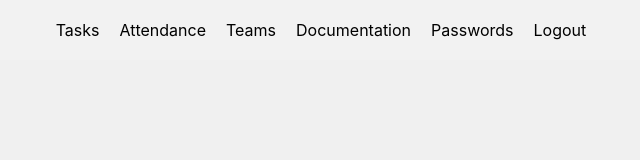
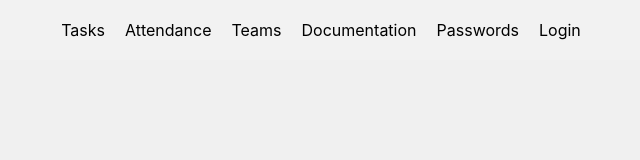
Before and after one commit to Fedekkc/OrganizeHub-v2.0, a React (Create React App) app in the folder front/: page / in a window 1280 px wide. Shown: the top 160 px of the page, without its empty margins (329-969 px from the left). Built offline with nearby package versions, Linux system fonts and the light colour scheme.

Commit message:
Refactor navbar component to handle authentication and organization state

```diff
--- a/front/src/components/navbar/navbar.jsx
+++ b/front/src/components/navbar/navbar.jsx
@@ -35,6 +35,7 @@ const Navbar = () => {
 
     const navigate = useNavigate();
     const { logout } = useAuth();
+    const { isAuthenticated } = useAuth();
     const handleLogout = () => {
         logout();
         navigate('/login');
@@ -63,9 +64,24 @@ const Navbar = () => {
                     <ItemText to="/passwords">Passwords</ItemText>
                 </Item>
 
+                {isAuthenticated
+                ?
+
                 <Item>
                     <ItemText to="/logout" onClick={handleLogout} >Logout</ItemText>
                 </Item>
+
+                : null
+                }
+
+                {!isAuthenticated &&
+
+                <Item>
+                    <ItemText to="/login">Login</ItemText>
+                </Item>
+
+                }
+
 
 
 
--- a/front/src/context/Context.jsx
+++ b/front/src/context/Context.jsx
@@ -7,6 +7,7 @@ export const AppContext = createContext();
 export const AppProvider = ({ children }) => {
     const [authToken, setAuthToken] = useState(null);
     const [isAuthenticated, setIsAuthenticated] = useState(false);
+    const [organization, setOrganization] = useState(false); // Estado para la organización
     const [events, setEvents] = useState([]); // Estado para los eventos
 
     // Verificar si el usuario ya está autenticado al cargar la aplicación
@@ -15,14 +16,24 @@ export const AppProvider = ({ children }) => {
         if (token) {
             setAuthToken(token);
             setIsAuthenticated(true);
+
         }
+
+
+
     }, []);
 
+
+
     // Función para iniciar sesión
-    const login = (token) => {
-        localStorage.setItem('authToken', token);
-        setAuthToken(token);
+    const login = (user) => {
+        localStorage.setItem('authToken', user.token);
+        setAuthToken(user.token);
         setIsAuthenticated(true);
+        if (user.organization) {
+            setOrganization(user.organization);
+        }
+
     };
 
     // Función para cerrar sesión
@@ -31,6 +42,8 @@ export const AppProvider = ({ children }) => {
         setAuthToken(null);
         setIsAuthenticated(false);
     };
+
+    const isInOrganization = () => !!organization;
 
     // Función para verificar si el usuario está autenticado
     const isLoggedIn = () => !!authToken;
--- a/front/src/pages/auth/Login.jsx
+++ b/front/src/pages/auth/Login.jsx
@@ -67,7 +67,7 @@ const Login = () => {
             email: formData.email,
             password: formData.password,
         }).then((res) => {
-            login(res.data.token);
+            login(res.data);
             navigate('/documentation');
         }).catch((err) => {
             console.log(err);
```
